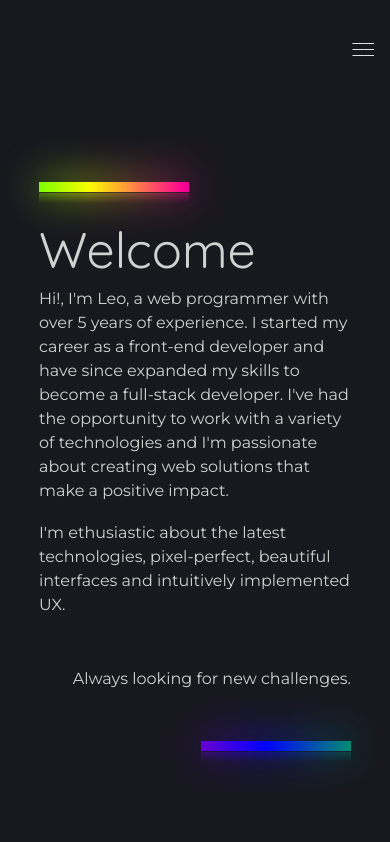
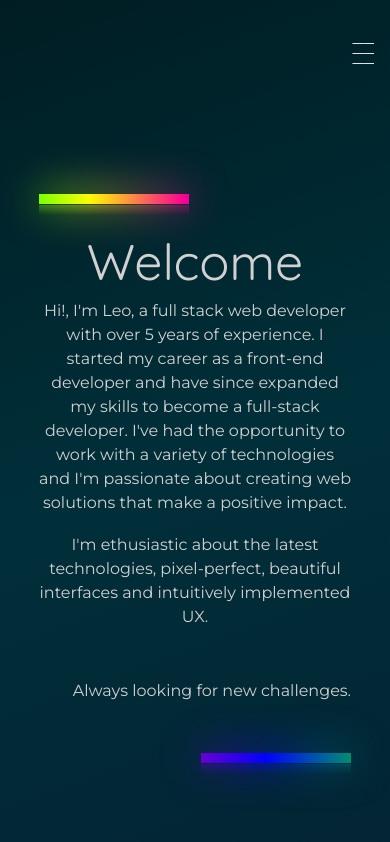
Before and after one commit to leo3852/appLeo, an Angular app: page / in a window 390 px wide. Shown: the top 842 px of the page. Built offline with nearby package versions, Linux system fonts and the light colour scheme.

Commit message:
try again

```diff
--- a/src/app/components/home/home.component.html
+++ b/src/app/components/home/home.component.html
@@ -1,8 +1,8 @@
 <section class="flex flex-col justify-center items-center mb-20 lg:h-screen">
-    <div class="w-4/5 lg:w-4/6 mb-14 lg:mb-20">
+    <div class="w-4/5 text-center lg:w-4/6 mb-14 lg:mb-20">
         <div class="mb-5 loader"></div>
         <h1>Welcome</h1>
-        <p class="mb-2">Hi!, I'm Leo, a web programmer with over 5 years of experience. I started my career as a front-end developer and have since expanded my skills to become a full-stack developer. I've had the opportunity to work with a variety of technologies and I'm passionate about creating web solutions that make a positive impact.</p>
+        <p class="mb-2">Hi!, I'm Leo, a full stack web developer with over 5 years of experience. I started my career as a front-end developer and have since expanded my skills to become a full-stack developer. I've had the opportunity to work with a variety of technologies and I'm passionate about creating web solutions that make a positive impact.</p>
         <p>I'm ethusiastic about the latest technologies, pixel-perfect, beautiful interfaces and intuitively implemented UX. </p>
         <p class=" mt-10 text-right">Always looking for new challenges.</p>
         <div class="float-right mt-10 loader2"></div>
--- a/src/app/components/menu/menu.component.html
+++ b/src/app/components/menu/menu.component.html
@@ -9,10 +9,10 @@
           <li class="hover:text-gray-300 pb-1">Skills</li>
           <li class="hover:text-gray-300 pb-1">Contact</li>
         </ul>
-        <button class="float-right lg:hidden text-white hover:text-yellow-400 focus:outline-none" (click)="toggleMenu()">
-          <div class="transition-all duration-300 leading-none h-1.5 font-bold text-lg" [class.apareceX1]="isOpen"><p>__</p></div>
-          <div class="transition-all duration-300 leading-none h-1.5 font-bold text-lg" [class.opacity-0]="isOpen"><p>__</p></div>
-          <div class="transition-all duration-300 leading-none h-1.5 font-bold text-lg" [class.apareceX2]="isOpen"><p>__</p></div>
+        <button class="float-right lg:hidden block text-white hover:text-yellow-400 focus:outline-none" (click)="toggleMenu()">
+          <p class="transition-all duration-300 leading-none h-1.5 font-bold text-lg" [class.apareceX1]="isOpen">__</p>
+          <p class="transition-all duration-300 leading-none h-1.5 font-bold text-lg" [class.opacity-0]="isOpen">__</p>
+          <p class="transition-all duration-300 leading-none h-1.5 font-bold text-lg" [class.apareceX2]="isOpen">__</p>
         </button>
       </div>
     </div>
--- a/src/styles.scss
+++ b/src/styles.scss
@@ -26,7 +26,8 @@
 
 body{
     color: #d1d1d1;
-    background: #18181f;
+    /* background: #18181f; */
+    background: linear-gradient(340deg, rgba(2,2,7,1) 0%, rgba(7,20,44,1) 45%, rgba(0,47,57,1) 83%, rgb(0, 29, 35) 100%);
     /* font-family: 'Montserrat-Regular'; */
     font-family: 'Quicksand', sans-serif;
     scroll-behavior: smooth;
```
Also changed, not shown: 5 other files (tests, documents, lock files or other folders).
